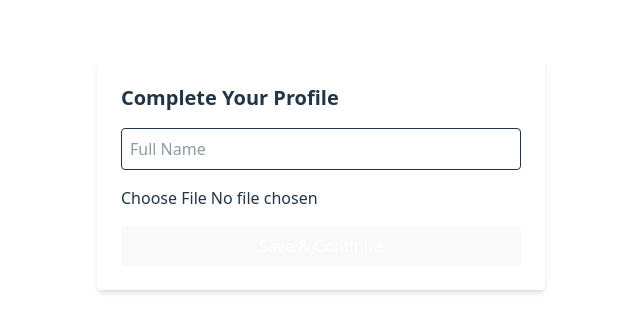
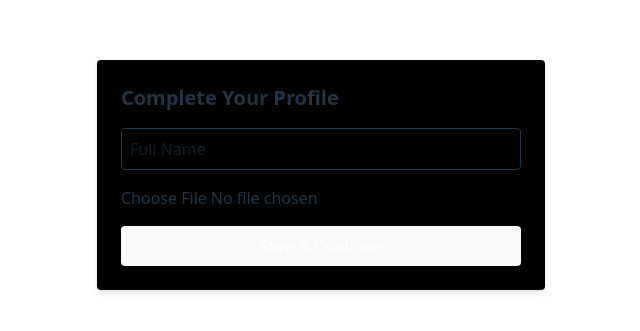
Before and after one commit to Delson-James17/TaskSheet, a React (Vite) app: page /add-profile in a window 1280 px wide. Shown: the part 225-556 px from the top of the page, without its empty margins (319-959 px from the left). Built offline with nearby package versions, Linux system fonts and the light colour scheme.

Commit message:
fix the add profile

```diff
--- a/src/features/page/AddProfile.tsx
+++ b/src/features/page/AddProfile.tsx
@@ -45,8 +45,12 @@
       const filePath = `avatars/${userId}.${fileExt}`
 
       const { error: uploadError } = await supabase.storage
-        .from('avatars')
-        .upload(filePath, avatarFile, { upsert: true })
+         .from('avatars')
+         .upload(filePath, avatarFile, {
+           cacheControl: '3600',
+           upsert: true,
+           contentType: avatarFile.type,
+         })
 
       if (uploadError) {
         setError('Failed to upload avatar')
@@ -82,7 +86,7 @@
 
   return (
     <div className="flex justify-center items-center h-screen">
-      <div className="bg-white p-6 shadow-md rounded w-full max-w-md">
+      <div className="bg-black p-6 shadow-md rounded w-full max-w-md">
         <h2 className="text-xl font-bold mb-4">Complete Your Profile</h2>
 
         <input
```
